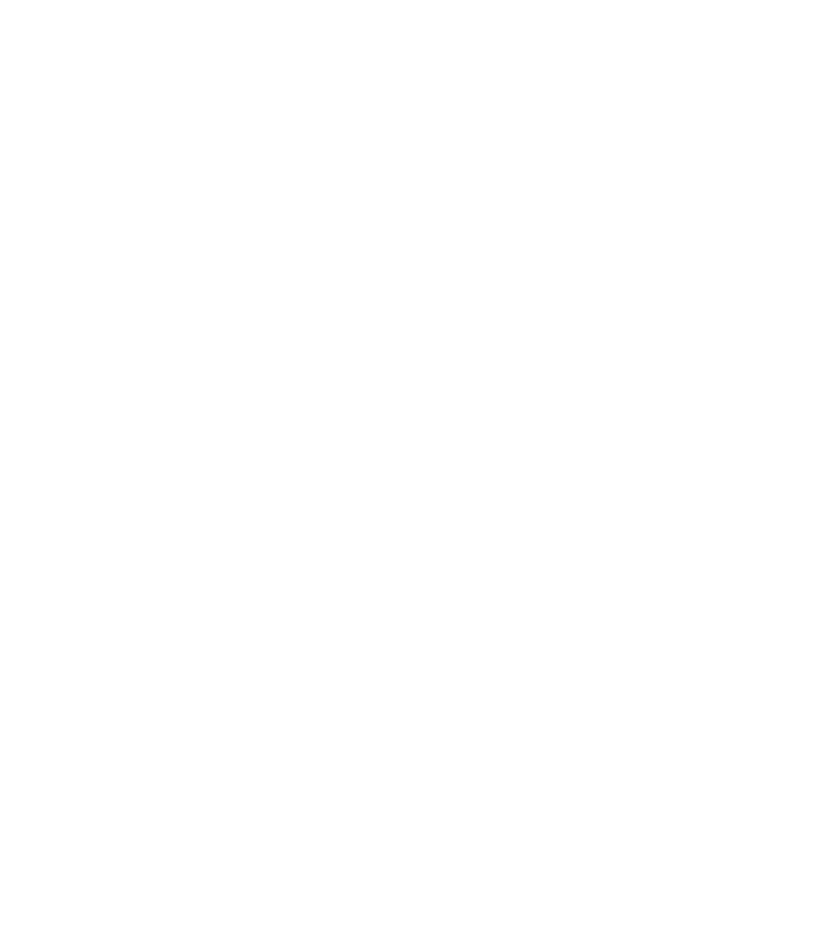
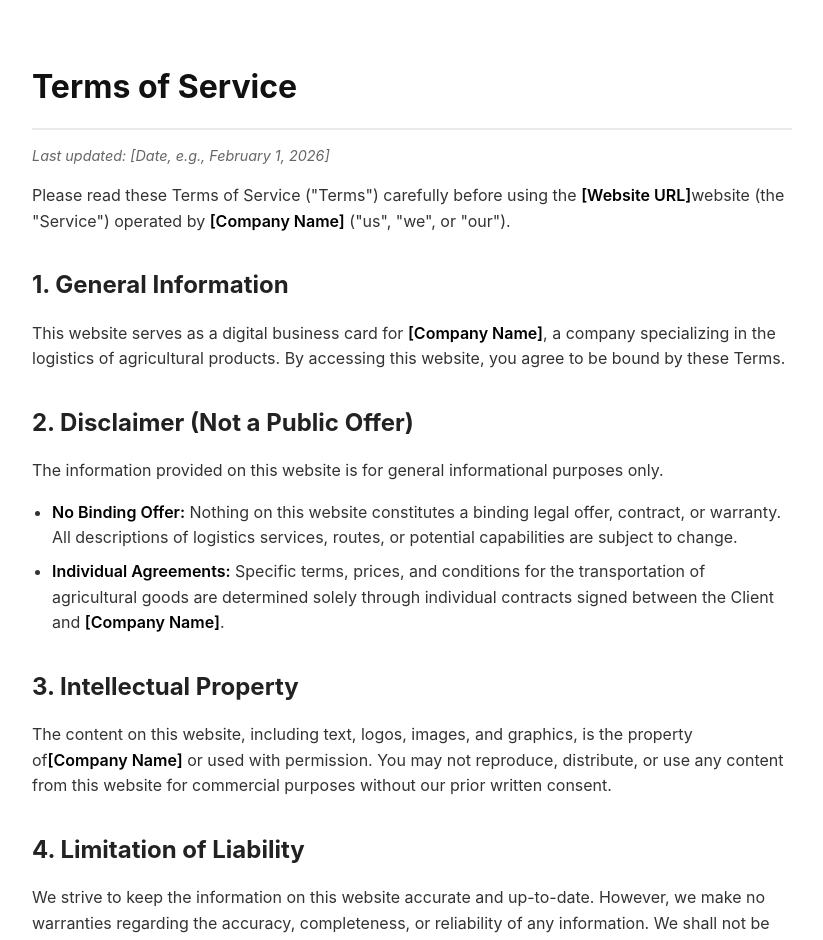
Before and after one commit to Fendyx/cebalt_ou, a React (Create React App) app: page /terms-of-service in a window 1280 px wide. Before the commit this address had no page. Shown: the top 940 px of the page, without its empty margins (228-1051 px from the left). Before the commit the page ends 800 px from the top, so only its background shows below. Built offline with nearby package versions, Linux system fonts and the light colour scheme.

Commit message:
privacy pages created

```diff
--- a/src/App.js
+++ b/src/App.js
@@ -1,6 +1,8 @@
 import { BrowserRouter as Router, Routes, Route } from "react-router-dom";
 import Home from "./pages/Home";
 import Contacts from "./pages/Contacts";
+import PrivacyPolicy from "./pages/PrivacyPolicy";
+import TermsOfService from "./pages/TermsOfService";
 
 function App() {
   return (
@@ -8,6 +10,8 @@
       <Routes>
         <Route path="/" element={<Home />} />
         <Route path="/contact" element={<Contacts />} />
+        <Route path="/privacy-policy" element={<PrivacyPolicy />} />
+        <Route path="/terms-of-service" element={<TermsOfService />} />
       </Routes>
     </Router>
   );
--- a/src/components/layout/Footer.css
+++ b/src/components/layout/Footer.css
@@ -39,6 +39,13 @@
   gap: 16px;
 }
 
+.footer__social-link {
+  color: inherit;
+  text-decoration: none;
+  display: inline-block;
+  line-height: 0;
+}
+
 .footer__icon {
   width: 40px;
   height: 40px;
@@ -49,6 +56,7 @@
   justify-content: center;
   cursor: pointer;
   transition: background 0.3s ease;
+  color: #ffffff;
 }
 
 .footer__icon:hover {
@@ -73,21 +81,32 @@
   margin-bottom: 8px;
 }
 
-  .footer__links a {
+.footer__link-button {
+  background: none;
+  border: none;
+  color: rgba(255, 255, 255, 0.8);
+  text-decoration: none;
+  cursor: pointer;
+  font: inherit;
+  padding: 0;
+  transition: color 0.3s ease;
+}
+
+.footer__link-button:hover,
+.footer__link-anchor:hover {
+  color: #ffffff;
+}
+
+.footer__link-anchor {
   color: rgba(255, 255, 255, 0.8);
   text-decoration: none;
   transition: color 0.3s ease;
-  }
-
-  .footer__links a:hover {
-    color: #ffffff;
 }
 
 .footer__products {
   color: rgba(255, 255, 255, 0.8);
 }
 
-  /* Bottom bar */
 .footer__bottom {
   border-top: 1px solid rgba(255, 255, 255, 0.2);
   padding-top: 24px;
@@ -113,46 +132,15 @@
   color: #ffffff;
 }
 
-  /* Responsive */
 @media (max-width: 768px) {
   .footer__grid {
     grid-template-columns: 1fr;
   }
-
   .footer__company {
     grid-column: span 1;
   }
-
   .footer__bottom {
     flex-direction: column;
     text-align: center;
   }
 }
-
-
-  /* buttons */
-.footer__link-button {
-    background: none;
-    border: none;
-    color: rgba(255, 255, 255, 0.8);
-    text-decoration: none;
-    cursor: pointer;
-    font: inherit;
-    padding: 0;
-    transition: color 0.3s ease;
-  }
-
-  .footer__link-button:hover {
-    color: #ffffff;
-  }
-
-  /* Link (Contact) */
-  .footer__link-anchor {
-    color: rgba(255, 255, 255, 0.8);
-    text-decoration: none;
-    transition: color 0.3s ease;
-  }
-
-  .footer__link-anchor:hover {
-    color: #ffffff;
-  }
--- a/src/components/layout/Footer.jsx
+++ b/src/components/layout/Footer.jsx
@@ -1,5 +1,5 @@
 import { motion } from "framer-motion";
-import { Mail, Phone, MapPin } from "lucide-react";
+import { Mail, Phone } from "lucide-react";
 import { Link, useNavigate, useLocation } from "react-router-dom";
 import "./Footer.css";
 
@@ -33,15 +33,19 @@
             </p>
 
             <div className="footer__socials">
+              {/* Ссылка на почту */}
+              <a href="mailto:info@cebalt.eu" className="footer__social-link">
                 <motion.div whileHover={{ scale: 1.1 }} className="footer__icon">
                   <Mail size={18} />
                 </motion.div>
+              </a>
+
+              {/* Ссылка на телефон */}
+              <a href="tel:+359876494596" className="footer__social-link">
                 <motion.div whileHover={{ scale: 1.1 }} className="footer__icon">
                   <Phone size={18} />
                 </motion.div>
-              <motion.div whileHover={{ scale: 1.1 }} className="footer__icon">
-                <MapPin size={18} />
-              </motion.div>
+              </a>
             </div>
           </div>
 
@@ -108,8 +112,8 @@
           <p>© {currentYear} C.E. Balt OU. All rights reserved.</p>
 
           <div className="footer__policies">
-            <a href="#">Privacy Policy</a>
-            <a href="#">Terms of Service</a>
+            <a href="/privacy-policy">Privacy Policy</a>
+            <a href="/terms-of-service">Terms of Service</a>
           </div>
         </div>
       </div>
--- a/src/components/sections/LogisticsSection.css
+++ b/src/components/sections/LogisticsSection.css
@@ -192,13 +192,16 @@
   gap: 8px;
 }
 
+/* --- UPDATED SECTION START --- */
 .logistics__country {
   background: #f8faf8;
   color: #1e5128;
-    padding: 6px 12px;
+  padding: 8px 16px; /* Немного увеличил отступы */
   border-radius: 999px;
-    font-size: 14px;
+  font-size: 16px;   /* Увеличено с 14px */
+  font-weight: 500;  /* Добавил немного жирности */
 }
+/* --- UPDATED SECTION END --- */
 
 /* Responsive */
 @media (max-width: 768px) {
@@ -300,8 +303,9 @@
     margin-bottom: 12px;
   }
 
+  /* --- UPDATED MOBILE SECTION --- */
   .logistics__country {
-      font-size: 12px;
-      padding: 4px 10px;
+    font-size: 14px; /* Увеличено с 12px */
+    padding: 6px 12px;
   }
 }
--- /dev/null
+++ b/src/pages/LegalPages.css
@@ -0,0 +1,62 @@
+/* LegalPages.css */
+
+.legal-container {
+    max-width: 800px;
+    margin: 0 auto;
+    padding: 40px 20px;
+    font-family: 'Inter', -apple-system, BlinkMacSystemFont, "Segoe UI", Roboto, Helvetica, Arial, sans-serif;
+    color: #333;
+    line-height: 1.6;
+    background-color: #fff;
+  }
+
+  .legal-container h1 {
+    font-size: 2rem;
+    margin-bottom: 0.5rem;
+    color: #111;
+    border-bottom: 2px solid #eaeaea;
+    padding-bottom: 15px;
+  }
+
+  .legal-container h2 {
+    font-size: 1.5rem;
+    margin-top: 2rem;
+    margin-bottom: 1rem;
+    color: #222;
+  }
+
+  .legal-meta {
+    font-size: 0.9rem;
+    color: #666;
+    margin-bottom: 2rem;
+    font-style: italic;
+  }
+
+  .legal-container p {
+    margin-bottom: 1rem;
+  }
+
+  .legal-container ul {
+    margin-bottom: 1rem;
+    padding-left: 20px;
+  }
+
+  .legal-container li {
+    margin-bottom: 0.5rem;
+  }
+
+  .legal-container strong {
+    color: #000;
+    font-weight: 600;
+  }
+
+  /* Optional: Add responsive adjustments */
+  @media (max-width: 600px) {
+    .legal-container {
+      padding: 20px 15px;
+    }
+
+    .legal-container h1 {
+      font-size: 1.75rem;
+    }
+  }
--- /dev/null
+++ b/src/pages/PrivacyPolicy.jsx
@@ -0,0 +1,61 @@
+import React from 'react';
+import './LegalPages.css';
+
+const PrivacyPolicy = () => {
+  return (
+    <div className="legal-container">
+      <h1>Privacy Policy</h1>
+      <p className="legal-meta">Last updated: [Date, e.g., February 1, 2026]</p>
+
+      <p>
+        This Privacy Policy describes how <strong>[Company Name]</strong> ("we", "us", or "our") handles
+        information when you visit our website <strong>[Website URL]</strong>.
+      </p>
+
+      <h2>1. No Personal Data Collection</h2>
+      <p>
+        We respect your privacy. Our website is strictly informational (a "business card" website).
+        We do not collect, store, or process any personal data from our visitors.
+      </p>
+      <ul>
+        <li>We do not use contact forms.</li>
+        <li>We do not require user registration.</li>
+        <li>We do not use tracking cookies for marketing or analytics.</li>
+      </ul>
+      <p>
+        To contact us, you may use the phone number or email address listed on the website.
+        Any communication initiated by you via phone or external email is done voluntarily,
+        and such data is handled outside of this website’s infrastructure.
+      </p>
+
+      <h2>2. Technical Data and Server Logs</h2>
+      <p>
+        Like most websites, our hosting provider may automatically collect non-personal technical
+        information in server logs. This may include:
+      </p>
+      <ul>
+        <li>Your IP address (anonymized where possible).</li>
+        <li>Browser type and version.</li>
+        <li>Time and date of access.</li>
+      </ul>
+      <p>
+        This data is used solely for the technical stability and security of the website.
+      </p>
+
+      <h2>3. Third-Party Links</h2>
+      <p>
+        Our website may contain links to external websites or services (e.g., maps, messengers).
+        We are not responsible for the privacy practices or the content of these third-party sites.
+      </p>
+
+      <h2>4. Contact Us</h2>
+      <p>If you have any questions about this Privacy Policy, please contact us:</p>
+      <ul>
+        <li>By phone: <strong>[Your Phone Number]</strong></li>
+        <li>By email: <strong>[Your Email Address]</strong></li>
+      </ul>
+    </div>
+  );
+};
+
+export default PrivacyPolicy;
--- /dev/null
+++ b/src/pages/TermsOfService.jsx
@@ -0,0 +1,67 @@
+import React from 'react';
+import './LegalPages.css';
+
+const TermsOfService = () => {
+  return (
+    <div className="legal-container">
+      <h1>Terms of Service</h1>
+      <p className="legal-meta">Last updated: [Date, e.g., February 1, 2026]</p>
+
+      <p>
+        Please read these Terms of Service ("Terms") carefully before using the <strong>[Website URL]</strong>
+        website (the "Service") operated by <strong>[Company Name]</strong> ("us", "we", or "our").
+      </p>
+
+      <h2>1. General Information</h2>
+      <p>
+        This website serves as a digital business card for <strong>[Company Name]</strong>, a company
+        specializing in the logistics of agricultural products. By accessing this website, you agree
+        to be bound by these Terms.
+      </p>
+
+      <h2>2. Disclaimer (Not a Public Offer)</h2>
+      <p>The information provided on this website is for general informational purposes only.</p>
+      <ul>
+        <li>
+          <strong>No Binding Offer:</strong> Nothing on this website constitutes a binding legal offer,
+          contract, or warranty. All descriptions of logistics services, routes, or potential capabilities
+          are subject to change.
+        </li>
+        <li>
+          <strong>Individual Agreements:</strong> Specific terms, prices, and conditions for the
+          transportation of agricultural goods are determined solely through individual contracts signed
+          between the Client and <strong>[Company Name]</strong>.
+        </li>
+      </ul>
+
+      <h2>3. Intellectual Property</h2>
+      <p>
+        The content on this website, including text, logos, images, and graphics, is the property of
+        <strong>[Company Name]</strong> or used with permission. You may not reproduce, distribute,
+        or use any content from this website for commercial purposes without our prior written consent.
+      </p>
+
+      <h2>4. Limitation of Liability</h2>
+      <p>
+        We strive to keep the information on this website accurate and up-to-date. However, we make no
+        warranties regarding the accuracy, completeness, or reliability of any information. We shall not
+        be liable for any errors, omissions, or any outcomes resulting from the use of this information.
+      </p>
+
+      <h2>5. Governing Law</h2>
+      <p>
+        These Terms shall be governed by and construed in accordance with the laws of
+        <strong>[Your Country/City, e.g., Poland / Russia / USA]</strong>, without regard to its
+        conflict of law provisions.
+      </p>
+
+      <h2>6. Contact Us</h2>
+      <p>If you have any questions about these Terms, please contact us at:</p>
+      <ul>
+        <li>Phone: <strong>[Your Phone Number]</strong></li>
+      </ul>
+    </div>
+  );
+};
+
+export default TermsOfService;
```
Lines whose indentation alone changed are shown as unchanged.
